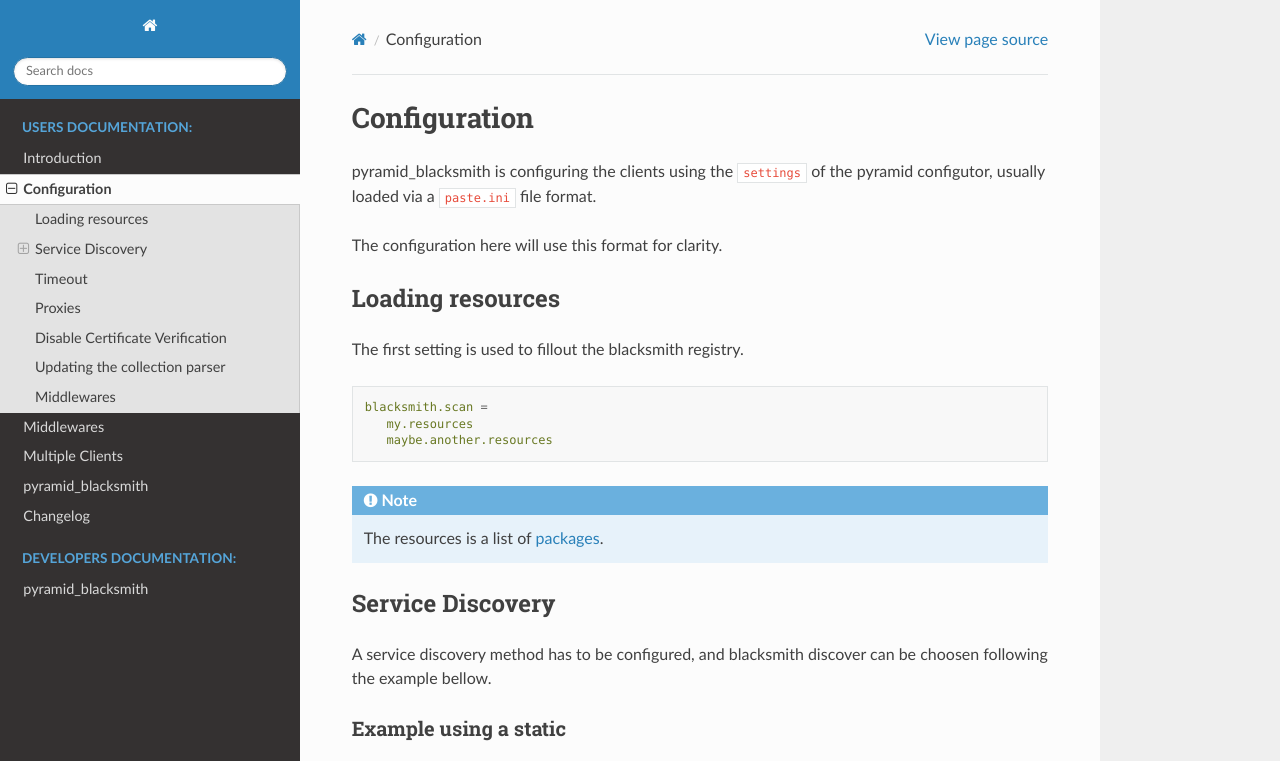
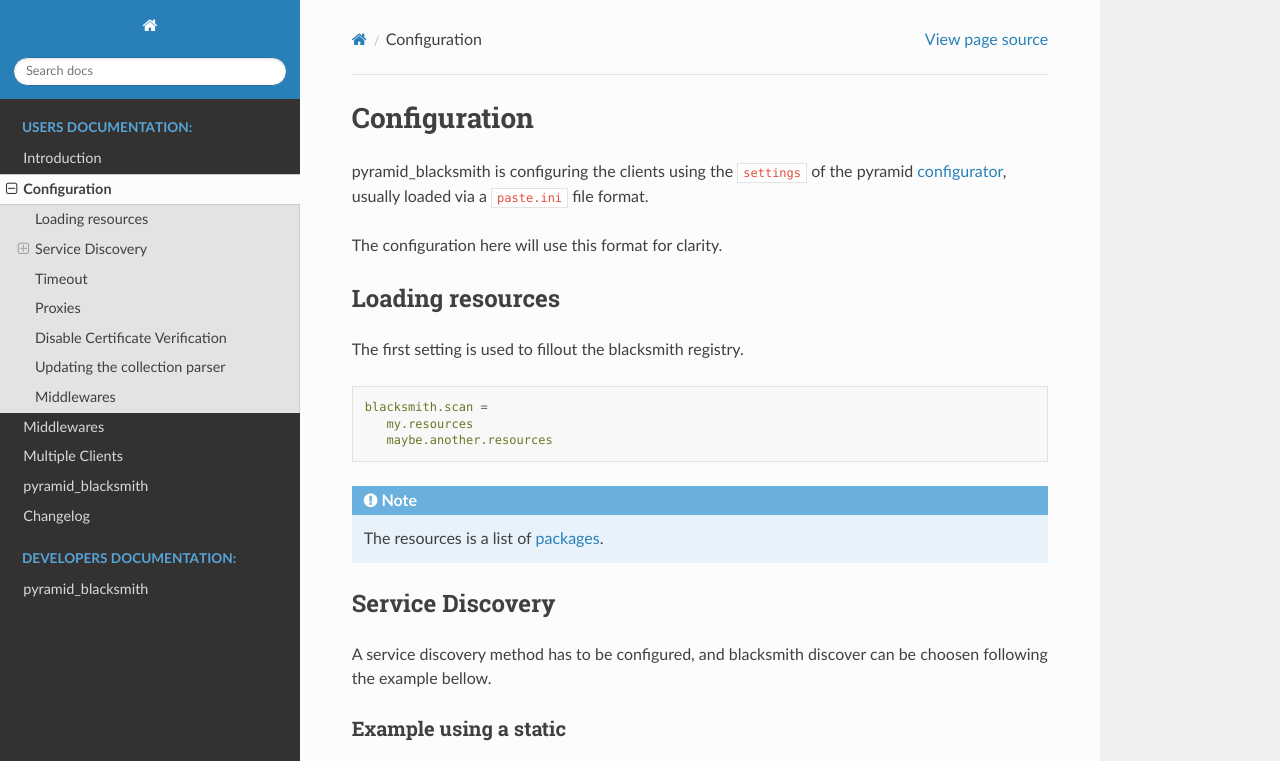
Before and after one commit to mardiros/pyramid-blacksmith, a Sphinx documentation site: the page built from docs/source/user/configuration.rst, in a window 1280 px wide and 900 px high, cut to the strip 0-761 px from the top of the window. Built offline with Sphinx 7.4.7 and the Read the Docs theme 2.0.0, drawn with Linux system fonts in a browser that asks for light colours.

Commit message:
Update configuration.rst

```diff
--- a/docs/source/user/configuration.rst
+++ b/docs/source/user/configuration.rst
@@ -2,9 +2,11 @@
 =============
 
 pyramid_blacksmith is configuring the clients using the ``settings``
-of the pyramid configutor, usually loaded via a ``paste.ini`` file format.
+of the pyramid `configurator`_, usually loaded via a ``paste.ini`` file format.
 
 The configuration here will use this format for clarity.
+
+.. _`configurator`: https://docs.pylonsproject.org/projects/pyramid/en/latest/api/config.html#pyramid.config.Configurator
 
 Loading resources
 -----------------
```
